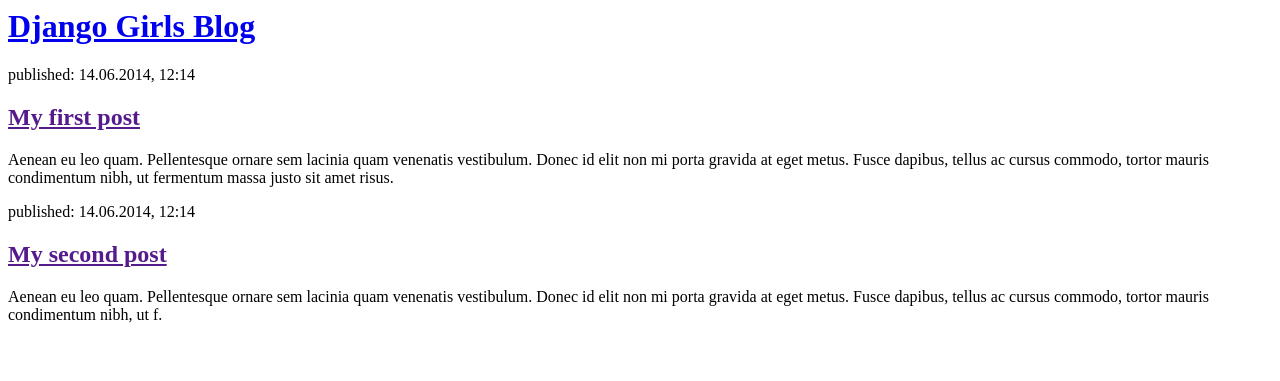
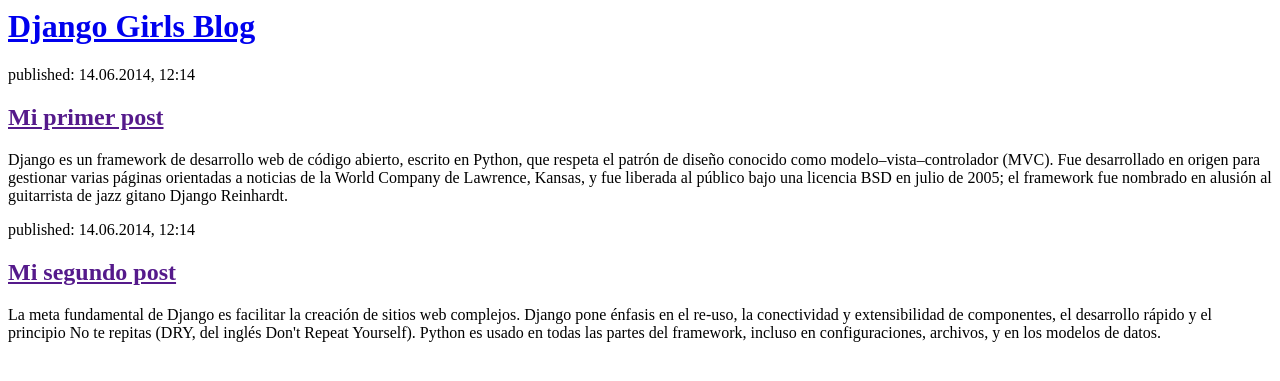
Before and after one commit to aguilald/my-first-blog, a Django app: page / in a window 1280 px wide. Shown: the top 381 px of the page. Run offline with Django 3.2, Linux system fonts and the light colour scheme.

Commit message:
Cambie el HTML para la página.

```diff
--- a/blog/templates/blog/post_list.html
+++ b/blog/templates/blog/post_list.html
@@ -9,14 +9,14 @@
 
         <div>
             <p>published: 14.06.2014, 12:14</p>
-            <h2><a href="">My first post</a></h2>
-            <p>Aenean eu leo quam. Pellentesque ornare sem lacinia quam venenatis vestibulum. Donec id elit non mi porta gravida at eget metus. Fusce dapibus, tellus ac cursus commodo, tortor mauris condimentum nibh, ut fermentum massa justo sit amet risus.</p>
+            <h2><a href="">Mi primer post</a></h2>
+            <p>Django es un framework de desarrollo web de código abierto, escrito en Python, que respeta el patrón de diseño conocido como modelo–vista–controlador (MVC). Fue desarrollado en origen para gestionar varias páginas orientadas a noticias de la World Company de Lawrence, Kansas, y fue liberada al público bajo una licencia BSD en julio de 2005; el framework fue nombrado en alusión al guitarrista de jazz gitano Django Reinhardt.</p>
         </div>
 
         <div>
             <p>published: 14.06.2014, 12:14</p>
-            <h2><a href="">My second post</a></h2>
-            <p>Aenean eu leo quam. Pellentesque ornare sem lacinia quam venenatis vestibulum. Donec id elit non mi porta gravida at eget metus. Fusce dapibus, tellus ac cursus commodo, tortor mauris condimentum nibh, ut f.</p>
+            <h2><a href="">Mi segundo post</a></h2>
+            <p>La meta fundamental de Django es facilitar la creación de sitios web complejos. Django pone énfasis en el re-uso, la conectividad y extensibilidad de componentes, el desarrollo rápido y el principio No te repitas (DRY, del inglés Don't Repeat Yourself). Python es usado en todas las partes del framework, incluso en configuraciones, archivos, y en los modelos de datos.</p>
         </div>
     </body>
 </html>
```
